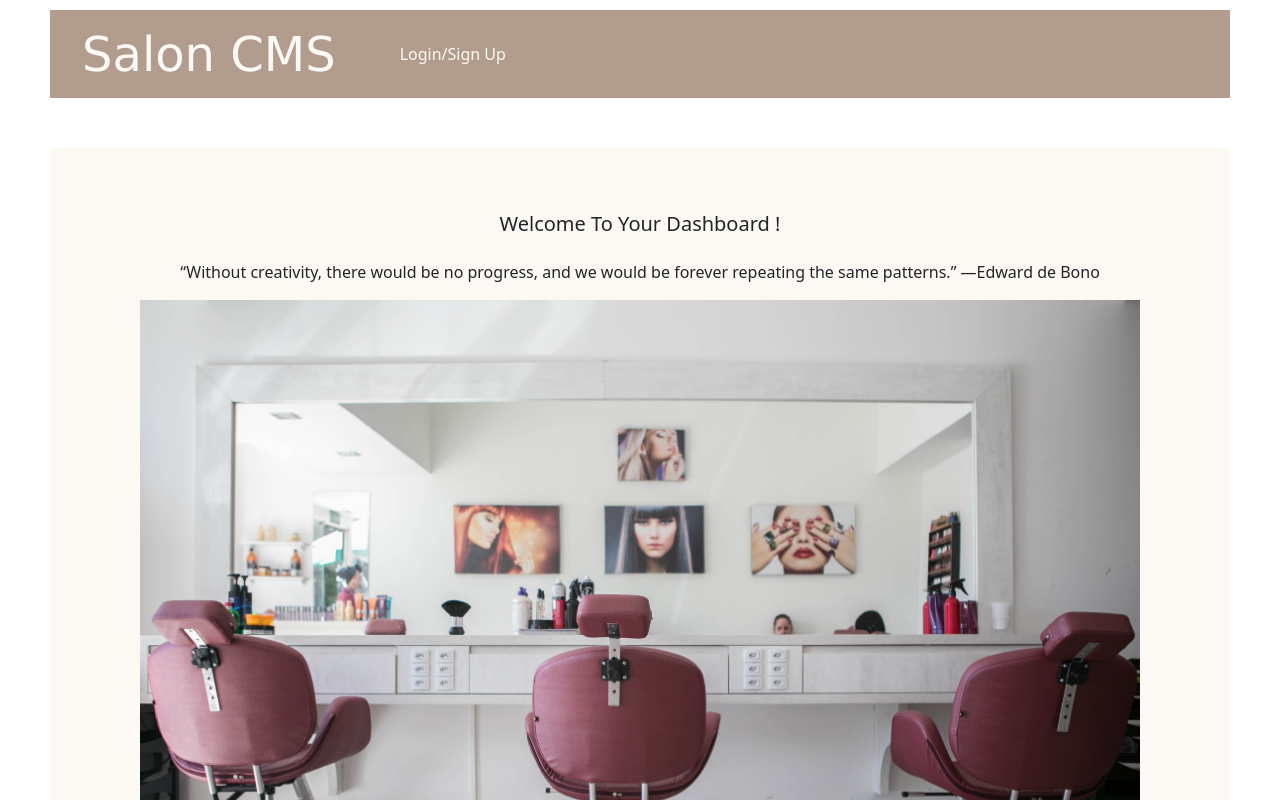
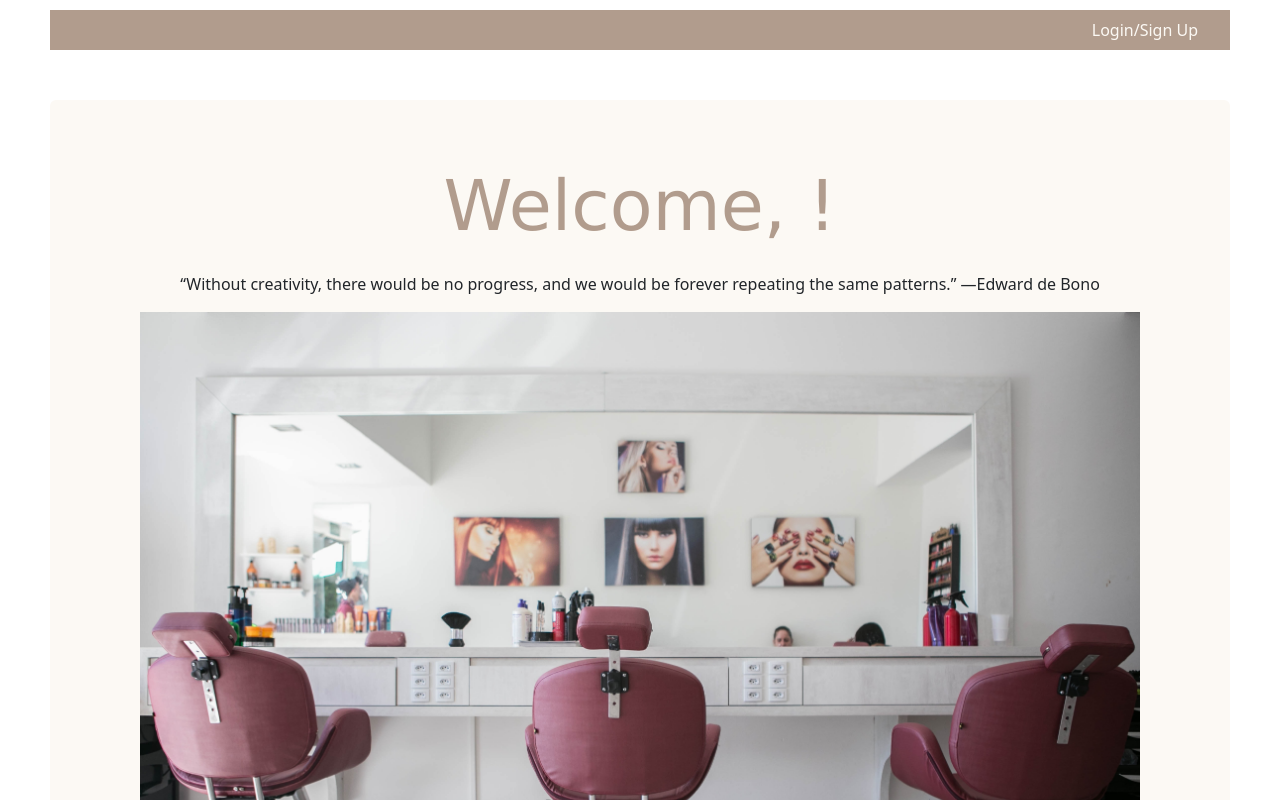
Before and after one commit to Laurencvengros/Salon-cms, a React (Create React App) app in the folder client/: page /home in a window 1280 px wide. Shown: the top 800 px of the page. Built offline with nearby package versions, Linux system fonts and the light colour scheme; no server answers.

Commit message:
minor style changes

```diff
--- a/client/src/App.css
+++ b/client/src/App.css
@@ -26,6 +26,14 @@ a.navLinks {
   padding-left: 4rem;
   text-decoration: none;
   color: #FCF9F4;
+}
+
+@media screen and (max-width: 1189px) {
+  #navText {
+    display: none;
+  }
+
+
 }
 
 span.navbar-text {
@@ -62,29 +70,33 @@ div.row-cols-1 {
 
 .homeTitle {
   padding: 1rem;
+  font-size: 70px;
+  color:#B19C8D;
+  font-family:Verdana, Geneva, Tahoma, sans-serif;
 }
 
 /* CLIENT PAGE  */
 
-.addClientBtn {
+/* .addClientBtn {
   margin-left: 5rem;
   margin-top: 2rem;
   background-color: #706E51;
   color: white;
   border: none;
   border-radius: .2rem;
-}
+} */
 
-.allClientsPage {
+/* .allClientsPage {
   font-size: 2rem;
   color: #706E51;
-}
+} */
 
 /* ADD NEW CLIENT FORM  */
 .create {
   max-width: 400px;
   margin: 0 auto;
   text-align: center;
+  color: #706E51;
 }
 
 .create label {
@@ -116,10 +128,10 @@ div.row-cols-1 {
 }
 
 /* CLIENT CARDS */
-
+/*
 .clientCards {
   margin-left: 4rem;
-}
+} */
 
 .clientContainer {
   padding: 1rem;
--- a/client/src/App.js
+++ b/client/src/App.js
@@ -10,7 +10,7 @@ import Login from "./components/Login"
 import SignUp from "./components/Signup";
 import { BrowserRouter as Router, Routes, Route } from "react-router-dom";
 import "./App.css";
-import Pages from "./components/Routes";
+
 import {
   ApolloClient,
   InMemoryCache,
--- a/client/src/components/AllClients.js
+++ b/client/src/components/AllClients.js
@@ -32,15 +32,15 @@ const AllClients = () => {
 
   return (
     <Container>
-      <h1 className="allClientsPage"> Current Clients</h1>
+      <h1 style={{textAlign: 'center', color: '#706E51'}}> Current Clients</h1>
 
       <div>
         <Row>
 
           {userData.clients?.map(client => (
 
-            <Col xs={12} md={6} lg={4}>
-              <Card className="clientCards" style={{ width: '20rem', marginTop: '30px' }}>
+            <Col xs={12} sm={7} md={6} lg={4} >
+              <Card style={{ width: '18rem', marginTop: '30px', marginLeft: '10px' }}>
                 <Card.Header className="clientHeader">{client.firstName} {client.lastName}</Card.Header>
                 <Card.Body className="clientData">Email: {client.email}</Card.Body>
                 <Card.Body className="clientData">Phone: {client.phone}</Card.Body>
--- a/client/src/components/Clients.js
+++ b/client/src/components/Clients.js
@@ -18,7 +18,7 @@ function Clients(props) {
 
     <Container>
 
-      <div>
+      <div class="text-center">
         <div>
           <Row>
             {clients.map(client => (
@@ -37,7 +37,7 @@ function Clients(props) {
           </Row>
         </div>
         {props.formIsOpen ? <AddClient setClients={setClients}
-          onCancel={props.closeClientForm} /> : <button className="addClientBtn" onClick={props.openClientForm}>Add New Client</button>}
+          onCancel={props.closeClientForm} /> : <button className="addClientBtn" onClick={props.openClientForm}  style={{ marginBottom: '300px', marginTop: '200px', backgroundColor: '#706E51', color: 'white', border: 'none', borderRadius: '.2rem', fontSize: '30px'}} class="btn  btn-lg">Add New Client</button>}
       </div>
     </Container>
 
--- a/client/src/components/Footer.js
+++ b/client/src/components/Footer.js
@@ -6,7 +6,7 @@ import { IconContext } from "react-icons";
 function Footer() {
   return (
     <React.Fragment>
-      <IconContext.Provider value={{ color: "#706E51", size: "2em" }}>
+      <IconContext.Provider value={{ color: "#706E51", size: "4em" }}>
         <footer className="footer">
           <div className="createdBy">
             <h4 className="createdBy">
--- a/client/src/components/Home.js
+++ b/client/src/components/Home.js
@@ -17,14 +17,14 @@ function Home(props) {
     <Card id="home" className="text-center" style={cardStyle}>
       <Card.Body>
         <Card.Title className="homeTitle">
-         Welcome To Your Dashboard {userData.name}!
+         Welcome,  {userData.name}!
         </Card.Title>
         <Card.Text className="homeText">
           “Without creativity, there would be no progress, and we would be
           forever repeating the same patterns.” —Edward de Bono
         </Card.Text>
         <div className="imageContainer">
-          <img src={salon} width="1000px" alt="portfolio" />
+          <img src={salon} width="1000px" alt="portfolio" class="img-fluid"/>
         </div>
       </Card.Body>
     </Card>
--- a/client/src/components/Navigation.js
+++ b/client/src/components/Navigation.js
@@ -22,14 +22,14 @@ function Navigation() {
 
   return (
 
-    <Navbar collapseOnSelect expand="lg">
+    <Navbar sticky="top" collapseOnSelect expand="xl">
       <Container>
         <NavLink to="/home" className="navBrand">
-          Salon CMS
+          {userData.salonName}
         </NavLink>
 
         <Navbar.Toggle aria-controls="responsive-navbar-nav" />
-        <Navbar.Collapse id="responsive-navbar-nav">
+        <Navbar.Collapse  className="justify-content-end">
 
         {Auth.loggedIn() ? (
                 <>
@@ -46,14 +46,15 @@ function Navigation() {
                   </Nav>
 
 
-                    <Navbar.Text className="navText">
+                    <Navbar.Text className="navLinks" id='navText'>
                       Signed in as: {userData.name}
 
                     </Navbar.Text>
 
-                    <NavLink onClick={logout} className="navLinks">
+                    <NavLink onClick={logout} style={{marginLeft: '80px', textDecoration: 'none', color: '#FCF9F4'}} id='logout'>
                             LogOut
                     </NavLink>
+
                     </>
               ) : (
                   <NavLink to="/" className="navLinks justify-content-end"> Login/Sign Up </NavLink>
--- a/client/src/components/addClient.js
+++ b/client/src/components/addClient.js
@@ -54,7 +54,8 @@ const AddClient = (props) => {
                     value={phone}
                     onChange={(e) => setPhone(e.target.value)}
                 />
-                <button>Add Client</button>
+
+                <button style={{marginRight: '100px'}}>Add Client</button>
             </form>
         </div>
     );
```
Also changed, not shown: client/src/components/Routes.js (deleted, +0 -38 lines).
